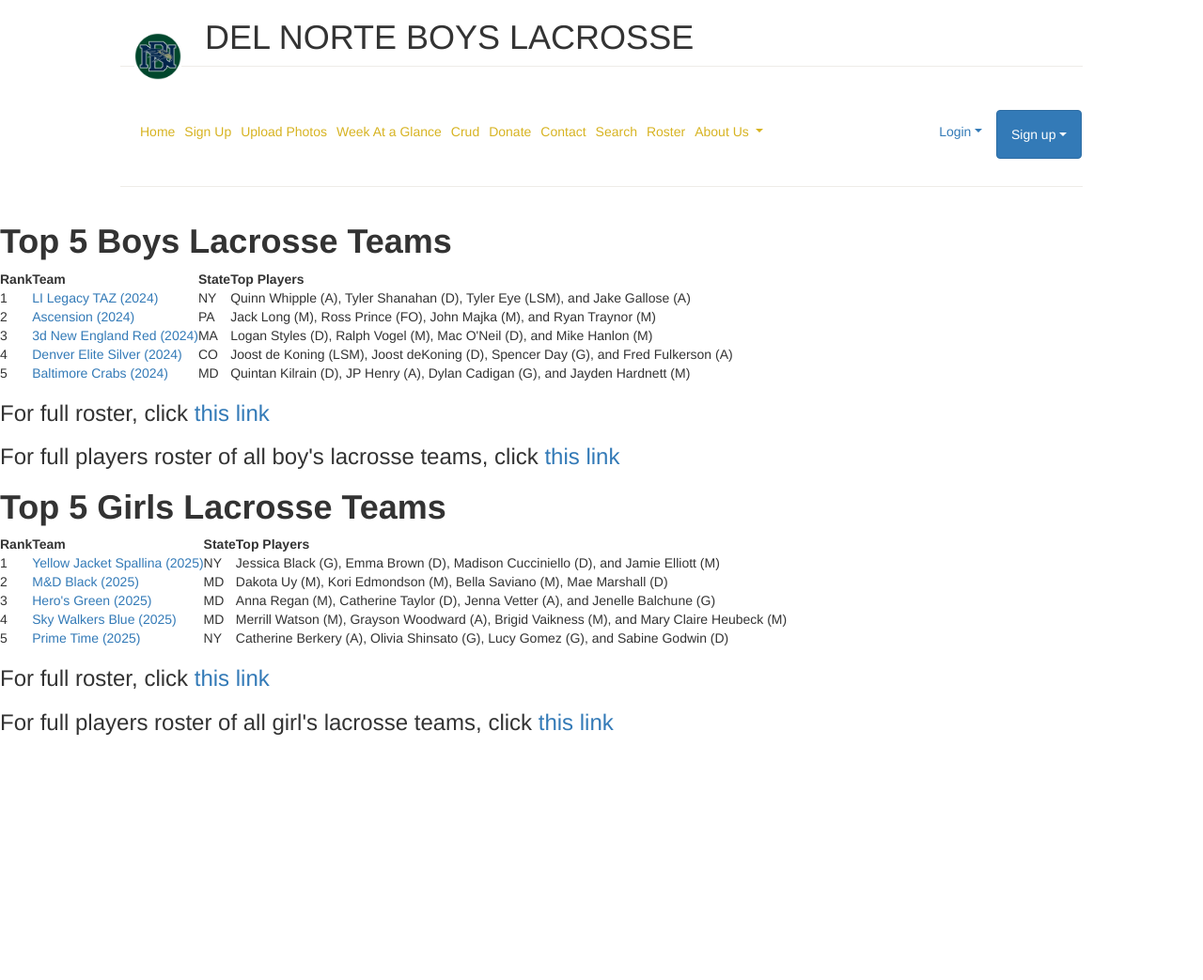
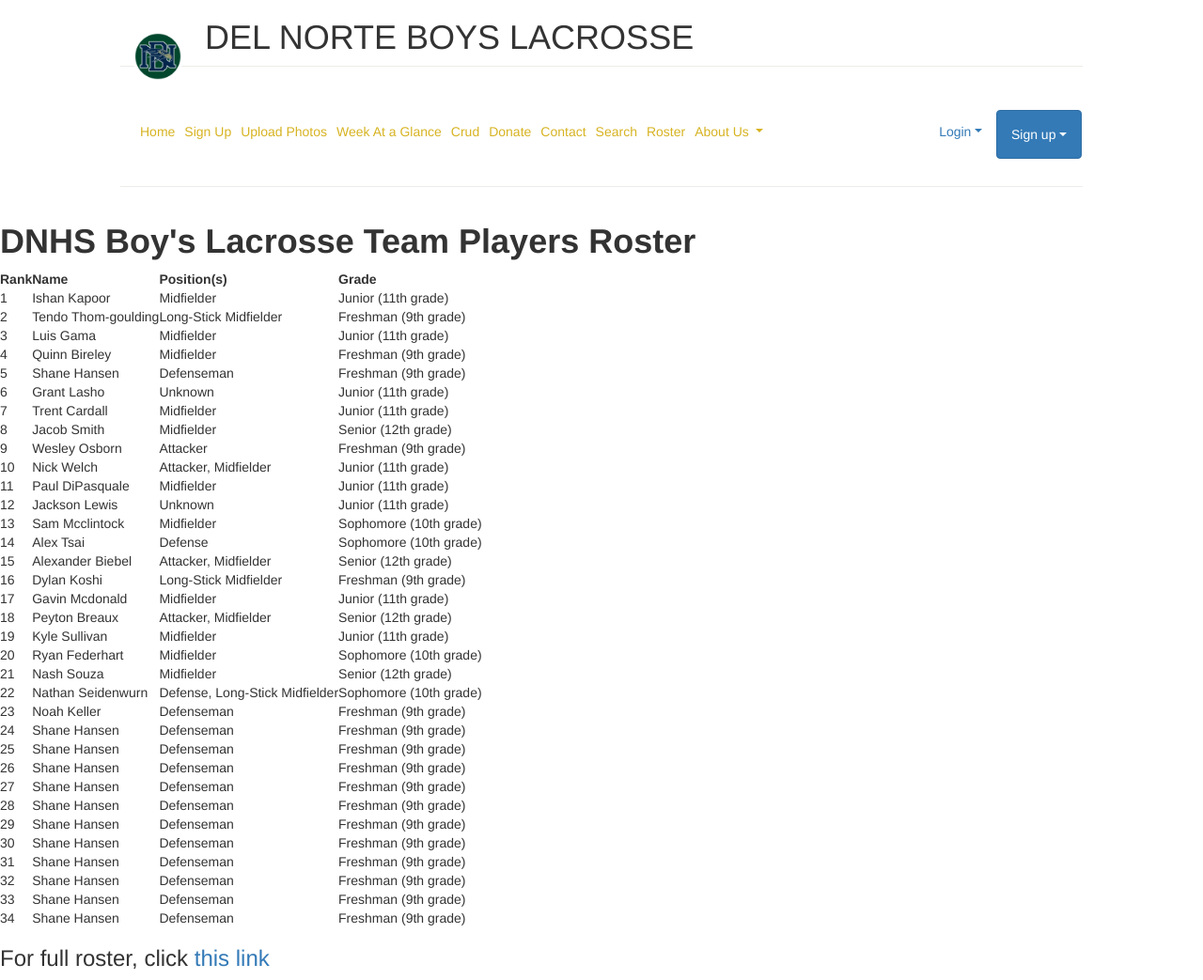
Before and after one commit to nighthawkcoders/lax, a Flask app: page /crud/roster/ in a window 1280 px wide. Shown: the whole page at 94% size. Before the commit the page ends 782 px from the top, so only its background shows below. Run offline with Flask 2, Linux system fonts and the light colour scheme; some libraries are stand-ins or nearby versions.

Commit message:
Started on new roster

```diff
--- a/templates/roster.html
+++ b/templates/roster.html
@@ -9,91 +9,221 @@
 {% block body %}
 <body>
 
-<h1><b>Top 5 Boys Lacrosse Teams</b></h1>
+<h1><b>DNHS Boy's Lacrosse Team Players Roster</b></h1>
 
 <table>
     <tr>
         <th>Rank</th>
-        <th>Team</th>
-        <th>State</th>
-        <th>Top Players</th>
+        <th>Name</th>
+        <th>Position(s)</th>
+        <th>Grade</th>
     </tr>
     <tr>
         <td>1</td>
-        <td><a href="https://www.usclublax.com/team_info.php?y=2021&t=101833">LI Legacy TAZ (2024)</a></td>
-        <td>NY</td>
-        <td>Quinn Whipple (A), Tyler Shanahan (D), Tyler Eye (LSM), and Jake Gallose (A)</td>
+        <td>Ishan Kapoor</td>
+        <td>Midfielder</td>
+        <td>Junior (11th grade)</td>
     </tr>
     <tr>
         <td>2</td>
-        <td><a href="https://www.usclublax.com/team_info.php?y=2021&t=106814">Ascension (2024)</a></td>
-        <td>PA</td>
-        <td>Jack Long (M), Ross Prince (FO), John Majka (M), and Ryan Traynor (M)</td>
+        <td>Tendo Thom-goulding</td>
+        <td>Long-Stick Midfielder</td>
+        <td>Freshman (9th grade)</td>
     </tr>
     <tr>
         <td>3</td>
-        <td><a href="https://www.usclublax.com/team_info.php?y=2021&t=100142">3d New England Red (2024)</a></td>
-        <td>MA</td>
-        <td>Logan Styles (D), Ralph Vogel (M), Mac O'Neil (D), and Mike Hanlon (M)</td>
+        <td>Luis Gama</td>
+        <td>Midfielder</td>
+        <td>Junior (11th grade)</td>
     </tr>
     <tr>
         <td>4</td>
-        <td><a href="https://www.usclublax.com/team_info.php?y=2021&t=101017">Denver Elite Silver (2024)</a></td>
-        <td>CO</td>
-        <td>Joost de Koning (LSM), Joost deKoning (D), Spencer Day (G), and Fred Fulkerson (A)</td>
+        <td>Quinn Bireley</td>
+        <td>Midfielder</td>
+        <td>Freshman (9th grade)</td>
     </tr>
     <tr>
         <td>5</td>
-        <td><a href="https://www.usclublax.com/team_info.php?y=2021&t=100910">Baltimore Crabs (2024)</a></td>
-        <td>MD</td>
-        <td>Quintan Kilrain (D), JP Henry (A), Dylan Cadigan (G), and Jayden Hardnett (M)</td>
+        <td>Shane Hansen</td>
+        <td>Defenseman</td>
+        <td>Freshman (9th grade)</td>
+    </tr>
+    <tr>
+        <td>6</td>
+        <td>Grant Lasho</td>
+        <td>Unknown</td>
+        <td>Junior (11th grade)</td>
+    </tr>
+    <tr>
+        <td>7</td>
+        <td>Trent Cardall</td>
+        <td>Midfielder</td>
+        <td>Junior (11th grade)</td>
+    </tr>
+    <tr>
+        <td>8</td>
+        <td>Jacob Smith</td>
+        <td>Midfielder</td>
+        <td>Senior (12th grade)</td>
+    </tr>
+    <tr>
+        <td>9</td>
+        <td>Wesley Osborn</td>
+        <td>Attacker</td>
+        <td>Freshman (9th grade)</td>
+    </tr>
+    <tr>
+        <td>10</td>
+        <td>Nick Welch</td>
+        <td>Attacker, Midfielder</td>
+        <td>Junior (11th grade)</td>
+    </tr>
+    <tr>
+        <td>11</td>
+        <td>Paul DiPasquale</td>
+        <td>Midfielder</td>
+        <td>Junior (11th grade)</td>
+    </tr>
+    <tr>
+        <td>12</td>
+        <td>Jackson Lewis</td>
+        <td>Unknown</td>
+        <td>Junior (11th grade)</td>
+    </tr>
+    <tr>
+        <td>13</td>
+        <td>Sam Mcclintock</td>
+        <td>Midfielder</td>
+        <td>Sophomore (10th grade)</td>
+    </tr>
+    <tr>
+        <td>14</td>
+        <td>Alex Tsai</td>
+        <td>Defense</td>
+        <td>Sophomore (10th grade)</td>
+    </tr>
+    <tr>
+        <td>15</td>
+        <td>Alexander Biebel</td>
+        <td>Attacker, Midfielder</td>
+        <td>Senior (12th grade)</td>
+    </tr>
+    <tr>
+        <td>16</td>
+        <td>Dylan Koshi</td>
+        <td>Long-Stick Midfielder</td>
+        <td>Freshman (9th grade)</td>
+    </tr>
+    <tr>
+        <td>17</td>
+        <td>Gavin Mcdonald</td>
+        <td>Midfielder</td>
+        <td>Junior (11th grade)</td>
+    </tr>
+    <tr>
+        <td>18</td>
+        <td>Peyton Breaux</td>
+        <td>Attacker, Midfielder</td>
+        <td>Senior (12th grade)</td>
+    </tr>
+    <tr>
+        <td>19</td>
+        <td>Kyle Sullivan</td>
+        <td>Midfielder</td>
+        <td>Junior (11th grade)</td>
+    </tr>
+    <tr>
+        <td>20</td>
+        <td>Ryan Federhart</td>
+        <td>Midfielder</td>
+        <td>Sophomore (10th grade)</td>
+    </tr>
+    <tr>
+        <td>21</td>
+        <td>Nash Souza</td>
+        <td>Midfielder</td>
+        <td>Senior (12th grade)</td>
+    </tr>
+    <tr>
+        <td>22</td>
+        <td>Nathan Seidenwurn</td>
+        <td>Defense, Long-Stick Midfielder</td>
+        <td>Sophomore (10th grade)</td>
+    </tr>
+    <tr>
+        <td>23</td>
+        <td>Noah Keller</td>
+        <td>Defenseman</td>
+        <td>Freshman (9th grade)</td>
+    </tr>
+    <tr>
+        <td>24</td>
+        <td>Shane Hansen</td>
+        <td>Defenseman</td>
+        <td>Freshman (9th grade)</td>
+    </tr>
+    <tr>
+        <td>25</td>
+        <td>Shane Hansen</td>
+        <td>Defenseman</td>
+        <td>Freshman (9th grade)</td>
+    </tr>
+    <tr>
+        <td>26</td>
+        <td>Shane Hansen</td>
+        <td>Defenseman</td>
+        <td>Freshman (9th grade)</td>
+    </tr>
+    <tr>
+        <td>27</td>
+        <td>Shane Hansen</td>
+        <td>Defenseman</td>
+        <td>Freshman (9th grade)</td>
+    </tr>
+    <tr>
+        <td>28</td>
+        <td>Shane Hansen</td>
+        <td>Defenseman</td>
+        <td>Freshman (9th grade)</td>
+    </tr>
+    <tr>
+        <td>29</td>
+        <td>Shane Hansen</td>
+        <td>Defenseman</td>
+        <td>Freshman (9th grade)</td>
+    </tr>
+    <tr>
+        <td>30</td>
+        <td>Shane Hansen</td>
+        <td>Defenseman</td>
+        <td>Freshman (9th grade)</td>
+    </tr>
+    <tr>
+        <td>31</td>
+        <td>Shane Hansen</td>
+        <td>Defenseman</td>
+        <td>Freshman (9th grade)</td>
+    </tr>
+    <tr>
+        <td>32</td>
+        <td>Shane Hansen</td>
+        <td>Defenseman</td>
+        <td>Freshman (9th grade)</td>
+    </tr>
+    <tr>
+        <td>33</td>
+        <td>Shane Hansen</td>
+        <td>Defenseman</td>
+        <td>Freshman (9th grade)</td>
+    </tr>
+    <tr>
+        <td>34</td>
+        <td>Shane Hansen</td>
+        <td>Defenseman</td>
+        <td>Freshman (9th grade)</td>
     </tr>
 </table>
-<h3>For full roster, click <a href="https://www.usclublax.com/rank?v=1024&alpha=N&y=2021">this link</a></h3>
-<h3>For full players roster of all boy's lacrosse teams, click <a href="https://www.insidelacrosse.com/recruiting/club/2023/2022">this link</a></h3>
-
-<h1><b>Top 5 Girls Lacrosse Teams</b></h1>
-
-<table>
-    <tr>
-        <th>Rank</th>
-        <th>Team</th>
-        <th>State</th>
-        <th>Top Players</th>
-    </tr>
-    <tr>
-        <td>1</td>
-        <td><a href="https://usclublax.com/team_info.php?y=2020&t=501255">Yellow Jacket Spallina (2025)</a></td>
-        <td>NY</td>
-        <td>Jessica Black (G), Emma Brown (D), Madison Cucciniello (D), and Jamie Elliott (M)</td>
-    </tr>
-    <tr>
-        <td>2</td>
-        <td><a href="https://usclublax.com/team_info.php?y=2020&t=501329">M&D Black (2025)</a></td>
-        <td>MD</td>
-        <td>Dakota Uy (M), Kori Edmondson (M), Bella Saviano (M), Mae Marshall (D)</td>
-    </tr>
-    <tr>
-        <td>3</td>
-        <td><a href="https://usclublax.com/team_info.php?y=2020&t=500917">Hero's Green (2025)</a></td>
-        <td>MD</td>
-        <td>Anna Regan (M), Catherine Taylor (D), Jenna Vetter (A), and Jenelle Balchune (G)</td>
-    </tr>
-    <tr>
-        <td>4</td>
-        <td><a href="https://usclublax.com/team_info.php?y=2020&t=502014">Sky Walkers Blue (2025)</a></td>
-        <td>MD</td>
-        <td>Merrill Watson (M), Grayson Woodward (A), Brigid Vaikness (M), and Mary Claire Heubeck (M)</td>
-    </tr>
-    <tr>
-        <td>5</td>
-        <td><a href="https://usclublax.com/team_info.php?y=2020&t=501846">Prime Time (2025)</a></td>
-        <td>NY</td>
-        <td>Catherine Berkery (A), Olivia Shinsato (G), Lucy Gomez (G), and Sabine Godwin (D)</td>
-    </tr>
-</table>
-<h3>For full roster, click <a href="https://usclublax.com/rank?v=2025&alpha=N&y=2020">this link</a></h3>
-<h3>For full players roster of all girl's lacrosse teams, click <a href="https://www.insidelacrosse.com/recruiting/club/2023/2022/girls">this link</a></h3>
+<h3>For full roster, click <a href="https://www.maxpreps.com/ca/san-diego/del-norte-nighthawks/lacrosse/roster/">this link</a></h3>
 
 </body>
 {% endblock %}
```
